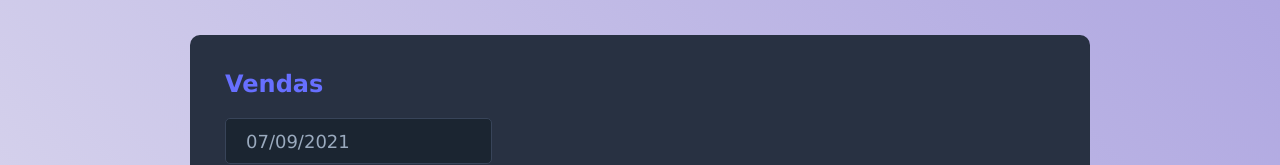
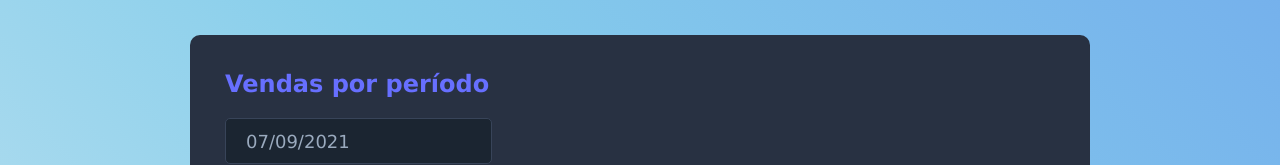
Before and after one commit to HarukaIonaSao/Controle-de-vendas-Spring-React, a React (Vite) app in the folder frontend/: page / in a window 1280 px wide. Shown: the part 185-350 px from the top of the page. Built offline with nearby package versions, Linux system fonts and the light colour scheme; no server answers.

Commit message:
Erro de exibição fixados, envio de sms e cor de fundo alterada.

```diff
--- a/frontend/src/components/NotificatioButton/index.tsx
+++ b/frontend/src/components/NotificatioButton/index.tsx
@@ -2,7 +2,7 @@ import icone from '../../assets/img/notification-icon.svg'
 import { BASE_URL } from '../../utils/request'
 import axios from 'axios'
 import { toast } from 'react-toastify'
-import "./styles.css";
+
 
 
 type Props = {
@@ -10,7 +10,7 @@ type Props = {
 }
 
 function handleClick(id: number){
-  axios('${BASE_URL}/sales/${id}/notification').then(response =>{
+  axios(`${BASE_URL}/sales/${id}/notification`).then(response =>{
     toast.info("Sms enviado com sucesso!");
   });
 }
--- a/frontend/src/components/NotificatioButton/styles.css
+++ b/frontend/src/components/NotificatioButton/styles.css
@@ -1,8 +1,8 @@
 .dsmeta-red-btn {
     height: 45px;
     width: 45px;
-    background: rgba(255, 107, 114, 0.1);
-    border: 1px solid #ff6b72;
+    background: firebrick;
+    border: 1px dotted crimson;
     border-radius: 10px;
     display: flex;
     align-items: center;
--- a/frontend/src/components/VendasAnuais/index.tsx
+++ b/frontend/src/components/VendasAnuais/index.tsx
@@ -23,7 +23,7 @@ function VendasAnuais() {
       const dmax = maxDate.toISOString().slice(0, 10);
 
 
-      axios.get('${BASE_URL}/sales?=${dmin}&maxDate=${dmax}').then(response => {
+      axios.get(`${BASE_URL}/sales?=${dmin}&maxDate=${dmax}`).then(response => {
         setSales(response.data.content);
       })
     }, [minDate, maxDate]);
@@ -31,7 +31,7 @@ function VendasAnuais() {
 
   return (
     <div className="dsmeta-card">
-      <h2 className="dsmeta-sales-title">Vendas</h2>
+      <h2 className="dsmeta-sales-title">Vendas por período</h2>
       <div>
         <div className="dsmeta-form-control-container">
           <DatePicker
--- a/frontend/src/index.css
+++ b/frontend/src/index.css
@@ -10,7 +10,7 @@
 .body,
 html {
   color: whitesmoke;
-  background-image: linear-gradient(45deg, whitesmoke,slateblue);
+  background-image: linear-gradient(45deg, whitesmoke ,skyblue,cornflowerblue,slateblue);
   background-size:300% 300%;
 
 }
```
Also changed, not shown: 1 other file (tests, documents, lock files or other folders).
